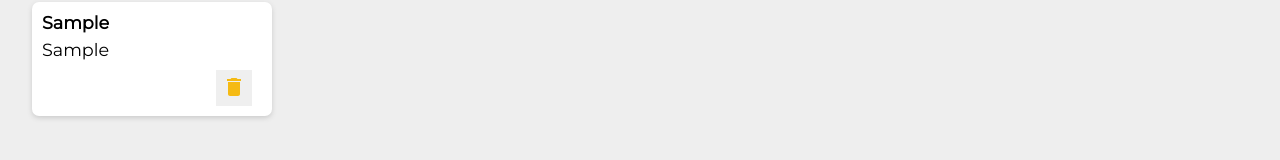
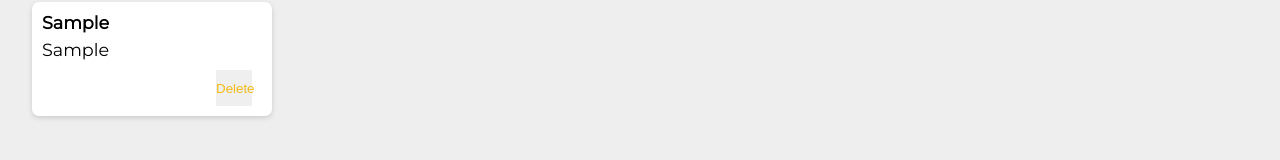
Before and after one commit to BenArtzi4/Keeper, a React (Create React App) app: page / in a window 1280 px wide. Both pictures are taken after typing "Sample", "Sample" into the empty fields and a click on the button "Add". Shown: the part 279-439 px from the top of the page. Built offline with nearby package versions, Linux system fonts and the light colour scheme; a web font is replaced by a local one.

Commit message:
fix package.json file

```diff
--- a/src/components/Note.jsx
+++ b/src/components/Note.jsx
@@ -1,5 +1,4 @@
 import React from "react";
-import DeleteIcon from "@mui/icons-material/Delete";
 
 function Note(props) {
   function handleClick() {
@@ -10,9 +9,7 @@ function Note(props) {
     <div className="note">
       <h1>{props.title}</h1>
       <p>{props.content}</p>
-      <button onClick={handleClick}>
-        <DeleteIcon />
-      </button>
+      <button onClick={handleClick}>Delete </button>
     </div>
   );
 }
```
Also changed, not shown: package.json (+2 -5 lines), 1 other file (tests, documents, lock files or other folders).
